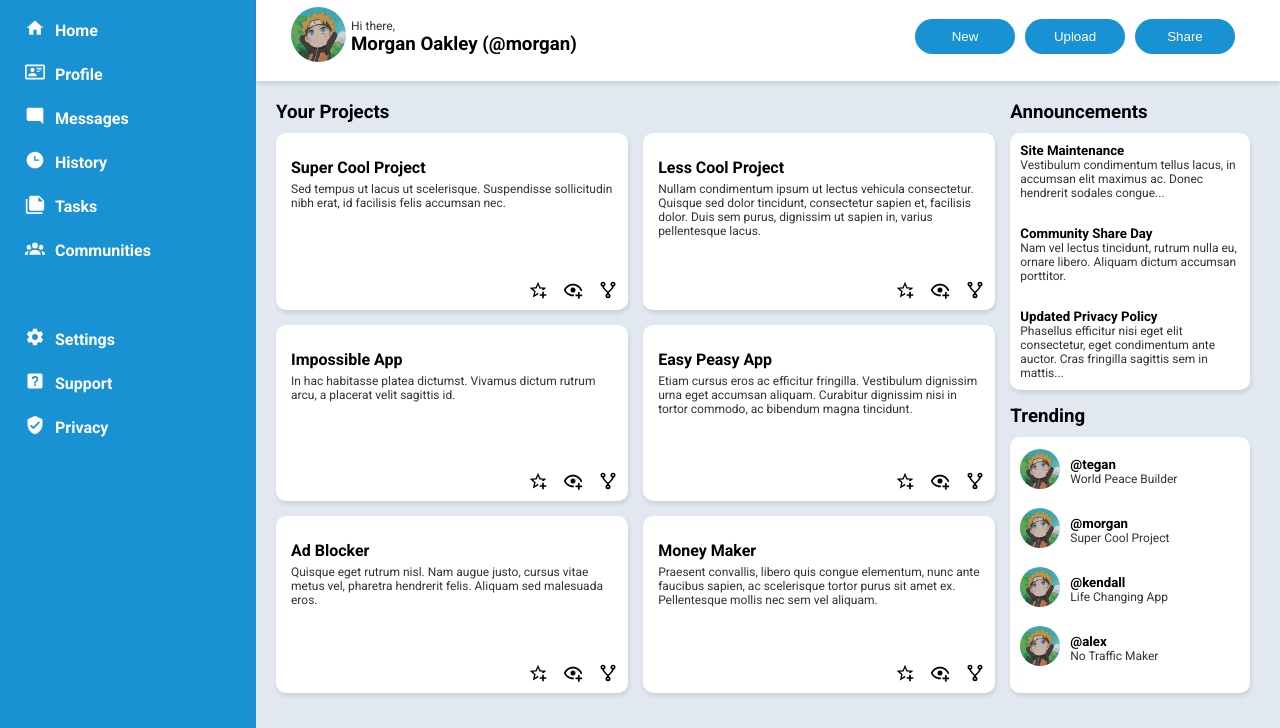
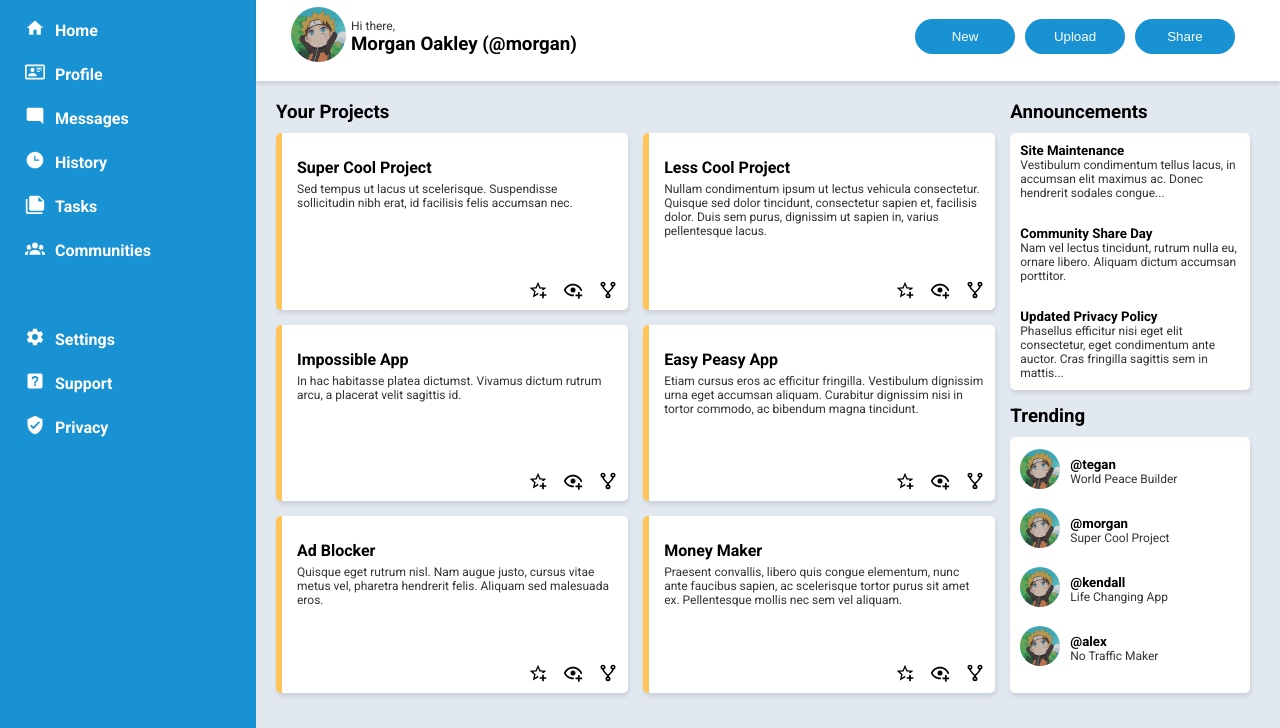
Before and after one commit to aminm19/Admin-Dashboard, a plain HTML site: page index.html in a window 1280 px wide. Shown: the part 72-800 px from the top of the page. Drawn offline with Linux system fonts and the light colour scheme.

Commit message:
Add orange lines to card left borders
Change border radius from 10px to 5px

```diff
--- a/styles.css
+++ b/styles.css
@@ -63,6 +63,7 @@ h4{
     gap: 15px;
     font-weight: bold;
     font-size: 20px;
+    margin-right: 10px;
 }
 .menu{
     display: flex;
@@ -176,8 +177,9 @@ button{
     background-color: white;
     display: flex;
     flex-direction: column;
-    border-radius: 10px;
+    border-radius: 5px;
     box-shadow: 1px 3px 4px rgba(0, 0, 0, 0.1);
+    border-left: 6px solid rgba(255, 166, 0, 0.65);
 }
 .card > .card-header{
     margin: 10px 10px 0 10px;
@@ -204,7 +206,7 @@ button{
 .announcement-list{
     background-color: white;
     box-shadow: 1px 3px 4px rgba(0, 0, 0, 0.1);
-    border-radius: 10px;
+    border-radius: 5px;
     height: 100%;
     display: flex;
     flex-direction: column;
@@ -227,7 +229,7 @@ button{
     height: 100%;
     background-color: white;
     box-shadow: 1px 3px 4px rgba(0, 0, 0, 0.1);
-    border-radius: 10px;
+    border-radius: 5px;
 }
 .trending-item{
     display: flex;
```
